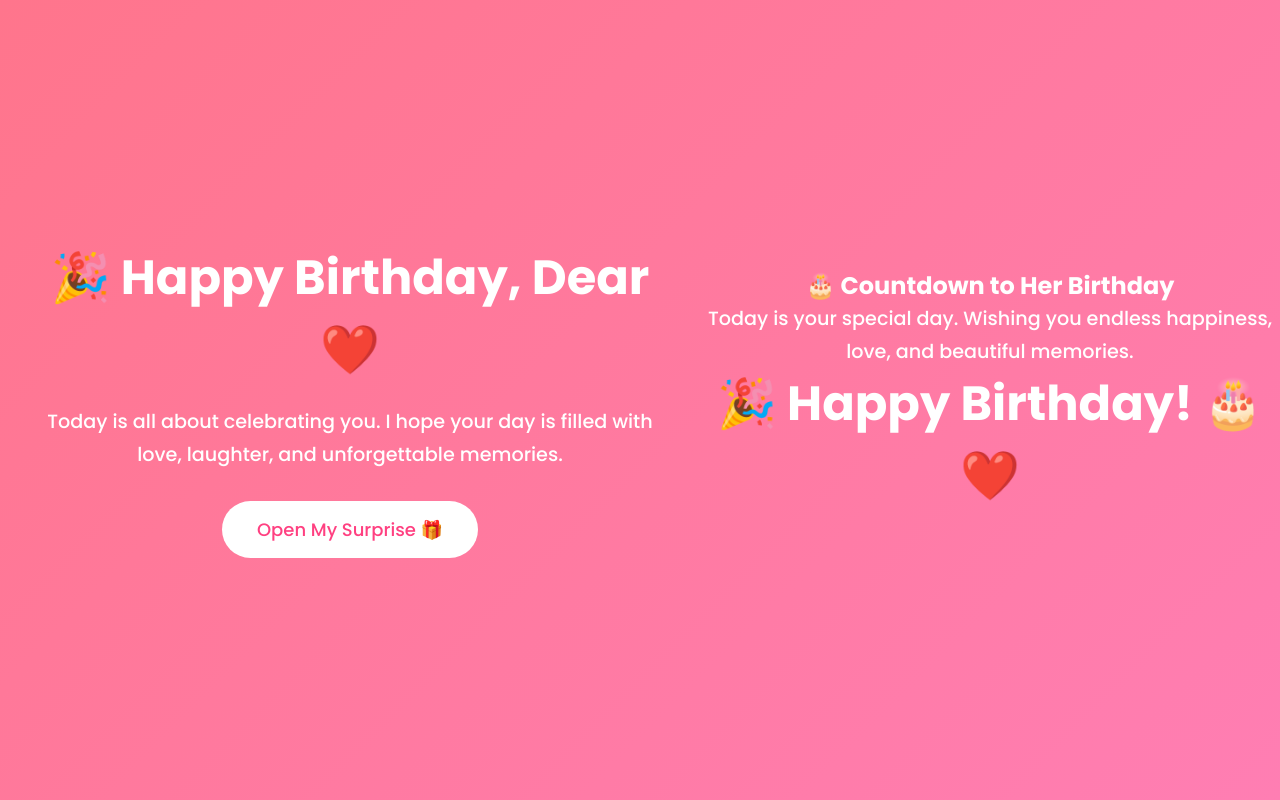
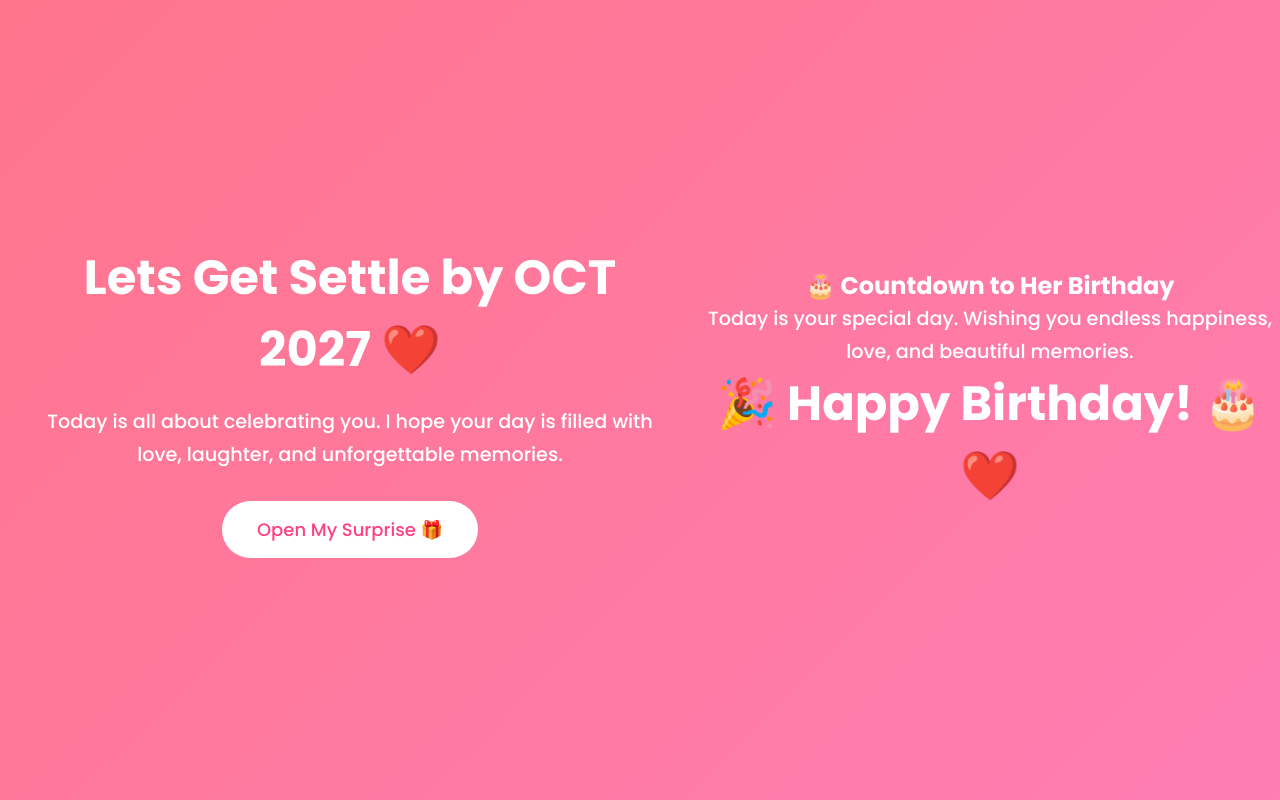
Before and after one commit to Jlv-19/Happybirthday, a plain HTML site: page index.html in a window 1280 px wide. Drawn offline with Linux system fonts and the light colour scheme.

Commit message:
Update title and heading for event theme

```diff
--- a/index.html
+++ b/index.html
@@ -3,7 +3,7 @@
 <head>
   <meta charset="UTF-8">
   <meta name="viewport" content="width=device-width, initial-scale=1.0">
-  <title>Happy Birthday ❤️</title>
+  <title> OUR GOAL ❤️</title>
 
   <link rel="stylesheet" href="style.css">
 
@@ -16,7 +16,7 @@
 <body>
 
 <div class="hero">
-    <h1>🎉 Happy Birthday, Dear ❤️</h1>
+    <h1> Lets Get Settle by OCT 2027  ❤️</h1>
 
     <p>
         Today is all about celebrating you.
```
